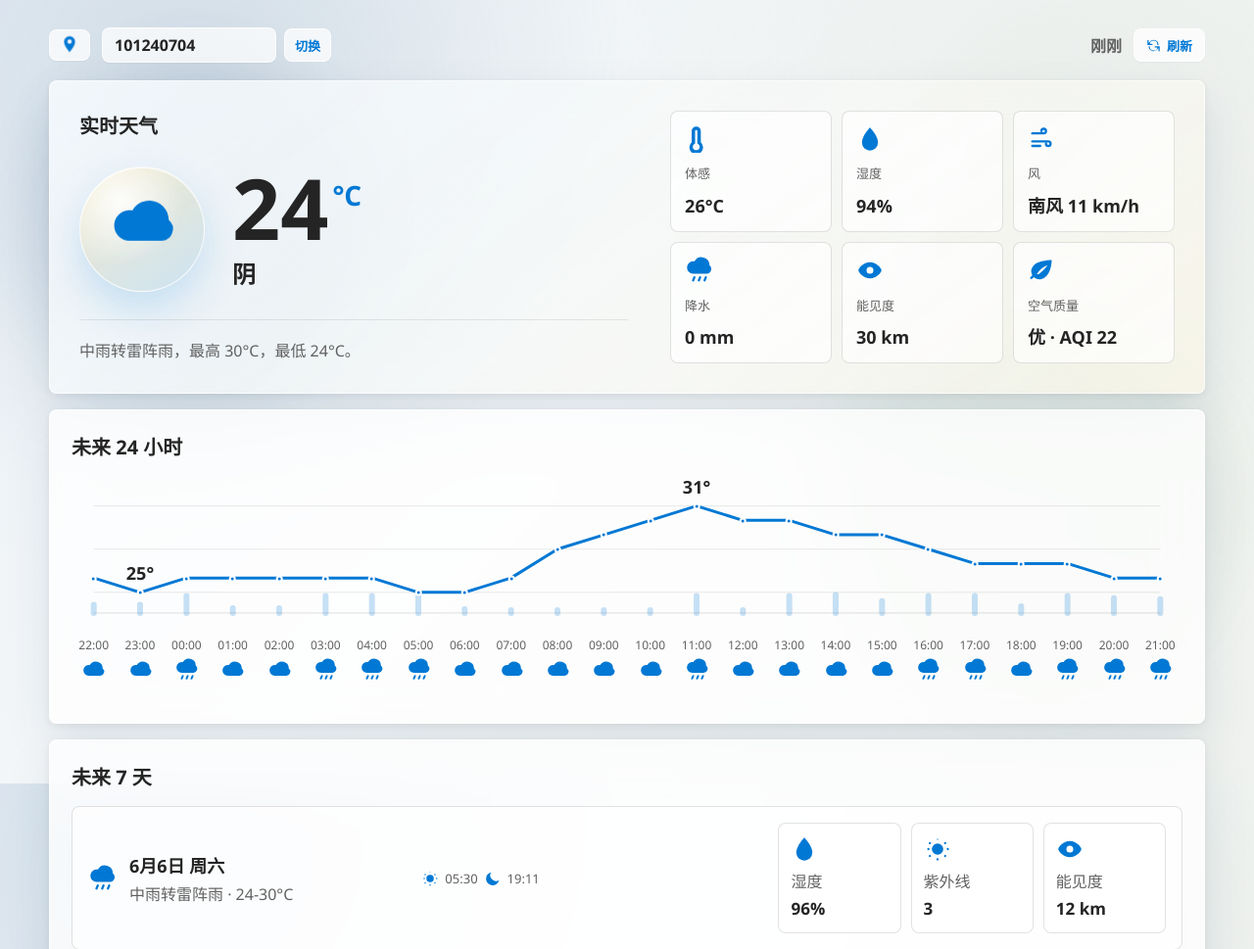
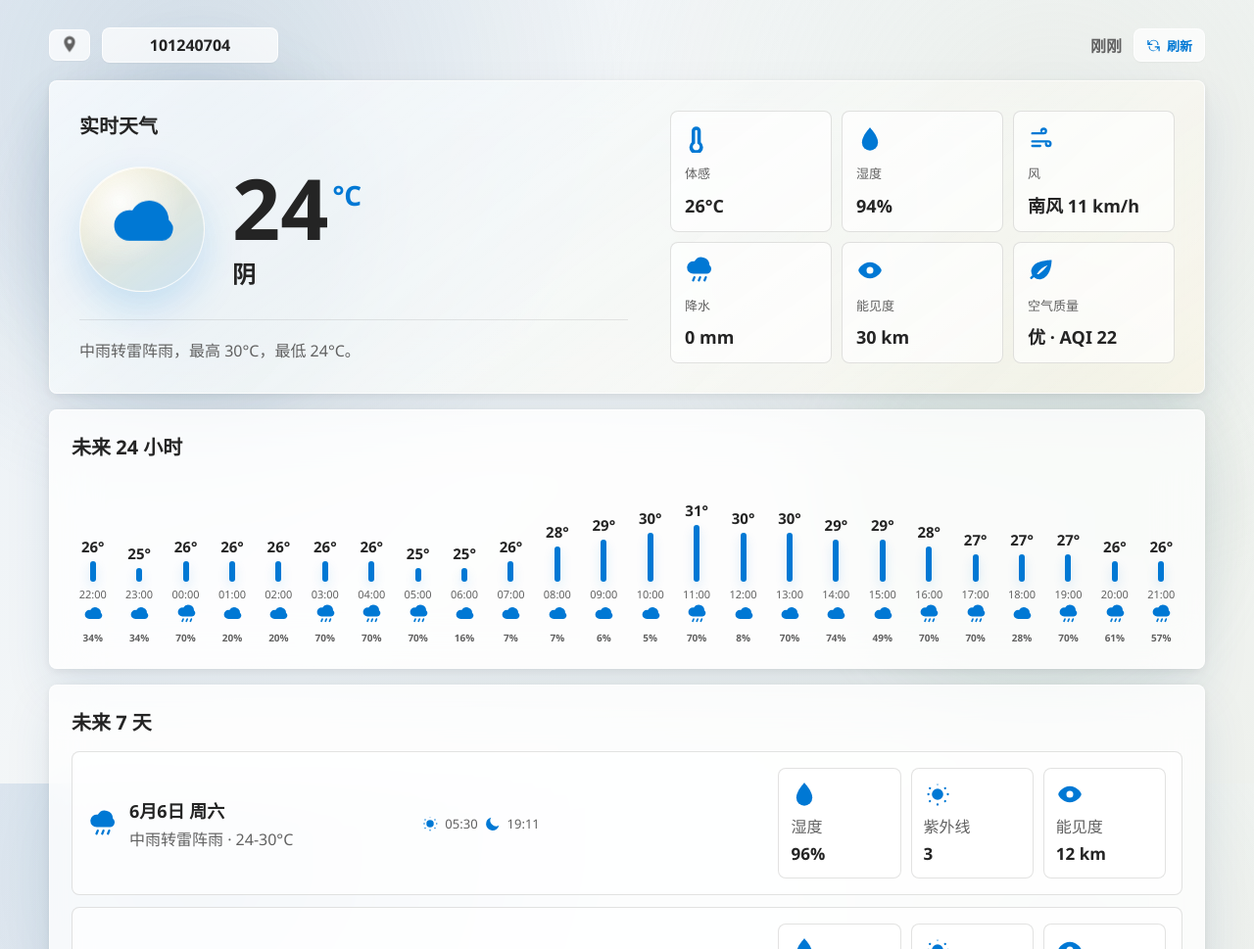
Before and after one commit to JinxiHexi602/Weather, a Flask app: page / in a window 1280 px wide. Shown: the top 969 px of the page at 98% size. Run offline with Flask 3, Linux system fonts and the light colour scheme.

Commit message:
Implement QWeather dashboard updates

```diff
--- a/app.py
+++ b/app.py
@@ -23,6 +23,7 @@ QWEATHER_TIMEOUT_SECONDS = 10
 QWEATHER_JWT_TTL_SECONDS = 900
 QWEATHER_LANGUAGE = "zh"
 QWEATHER_MAX_FETCH_ATTEMPTS = 3
+HOURLY_PREVIEW_COUNT = 24
 
 WEEKDAYS = ["周一", "周二", "周三", "周四", "周五", "周六", "周日"]
 
@@ -458,18 +459,12 @@ def chart_coord(value: float) -> str:
 
 
 def build_hourly_chart(hourly_items: list[dict[str, Any]]) -> dict[str, Any]:
-	visible_items = hourly_items[:24]
+	visible_items = hourly_items[:HOURLY_PREVIEW_COUNT]
 	values = [item.get("temperature_value") for item in visible_items if isinstance(item.get("temperature_value"), int | float)]
 	if not visible_items or not values:
 		return {
 			"points": [],
-			"ticks": [],
-			"time_labels": [],
-			"polyline": "",
-			"area_path": "",
 			"temperature_range": "暂无",
-			"bar_bottom": "146",
-			"time_y": "178",
 		}
 
 	min_temp = math.floor(min(values))
@@ -478,81 +473,27 @@ def build_hourly_chart(hourly_items: list[dict[str, Any]]) -> dict[str, Any]:
 		min_temp -= 1
 		max_temp += 1
 
-	width = 1000
-	left = 20
-	right = 980
-	top = 32
-	line_height = 92
-	bar_bottom = 146
-	max_bar_height = 26
-	count = len(visible_items)
-	span = right - left
-	step = span / (count - 1 if count > 1 else 1)
-	hit_width = min(40, step * .92)
-	icon_size = 28
-	icon_y = 194
-	time_y = 178
 	temp_span = max_temp - min_temp
-	min_label_index = next((index for index, value in enumerate(values) if value == min(values)), 0)
-	max_label_index = next((index for index, value in enumerate(values) if value == max(values)), 0)
 
 	points: list[dict[str, Any]] = []
 	for index, item in enumerate(visible_items):
 		temp_value = item.get("temperature_value")
 		if not isinstance(temp_value, int | float):
 			temp_value = min_temp
-		pop_value = item.get("probability_value") if isinstance(item.get("probability_value"), int | float) else 0
-		x = left + (span * index / (count - 1 if count > 1 else 1))
-		y = top + ((max_temp - temp_value) / temp_span * line_height)
-		bar_height = max(3, pop_value / 100 * max_bar_height) if pop_value else 0
-		show_label = index in {min_label_index, max_label_index}
+		bar_height = max(10, (temp_value - min_temp) / temp_span * 44 + 14)
 		points.append({
 			"index": index,
-			"x": chart_coord(x),
-			"y": chart_coord(y),
-			"x_percent": chart_coord(x / width * 100),
-			"y_percent": chart_coord(y / 240 * 100),
-			"hit_x": chart_coord(x - hit_width / 2),
-			"hit_width": chart_coord(hit_width),
-			"icon_x": chart_coord(x - icon_size / 2),
-			"icon_y": chart_coord(icon_y),
-			"label_y": chart_coord(max(18, y - 12)),
-			"label_y_percent": chart_coord(max(18, y - 12) / 240 * 100),
-			"bar_y": chart_coord(bar_bottom - bar_height),
-			"bar_height": chart_coord(bar_height),
+			"bar_height_px": chart_coord(bar_height),
 			"time": item["time"],
 			"icon": item["icon"],
 			"sky": item["sky"],
 			"temperature": format_chart_number(temp_value),
 			"probability": item["probability"],
-			"show_label": show_label,
 		})
-
-	tick_values = [max_temp, round((max_temp + min_temp) / 2), min_temp]
-	ticks = []
-	for value in dict.fromkeys(tick_values):
-		y = top + ((max_temp - value) / temp_span * line_height)
-		ticks.append({"label": format_chart_number(value), "y": chart_coord(y)})
-
-	time_labels = [
-		{"label": point["time"], "x": point["x"]}
-		for point in points
-		if point["index"] % 3 == 0 or point["index"] == count - 1
-	]
-
-	polyline = " ".join(f"{point['x']},{point['y']}" for point in points)
-	area_path = f"M {points[0]['x']} {bar_bottom} L {polyline.replace(' ', ' L ')} L {points[-1]['x']} {bar_bottom} Z"
 
 	return {
 		"points": points,
-		"ticks": ticks,
-		"time_labels": time_labels,
-		"polyline": polyline,
-		"area_path": area_path,
 		"temperature_range": f"{min_temp}°C - {max_temp}°C",
-		"bar_bottom": chart_coord(bar_bottom),
-		"time_y": chart_coord(time_y),
-		"width": width,
 	}
 
 
--- a/static/css/style.css
+++ b/static/css/style.css
@@ -196,6 +196,27 @@ body[data-weather-theme="wind"] {
 	box-shadow: 0 1px 2px rgba(0, 0, 0, .04);
 }
 
+.info-label:is(button) {
+	cursor: pointer;
+	transition: background .18s ease, border-color .18s ease, color .18s ease, transform .18s ease, box-shadow .18s ease;
+}
+
+.info-label:is(button):hover {
+	border-color: rgba(0, 120, 212, .24);
+	background: rgba(255, 255, 255, .92);
+	box-shadow: 0 6px 16px rgba(0, 69, 120, .08);
+	transform: translateY(-1px);
+}
+
+.info-label:is(button):active {
+	transform: translateY(0);
+}
+
+.info-label:is(button):focus-visible {
+	outline: 3px solid rgba(0, 120, 212, .32);
+	outline-offset: 2px;
+}
+
 .top-info strong {
 	display: block;
 	font-size: 18px;
@@ -213,6 +234,7 @@ body[data-weather-theme="wind"] {
 	width: 42px;
 	min-width: 42px;
 	padding: 0;
+	color: var(--text-muted);
 }
 
 .location-icon {
@@ -239,6 +261,10 @@ body[data-weather-theme="wind"] {
 	color: var(--text-muted);
 }
 
+.location-button[aria-busy="true"] {
+	pointer-events: none;
+}
+
 .location-copy strong {
 	font-size: 20px;
 }
@@ -248,12 +274,21 @@ body[data-weather-theme="wind"] {
 	display: inline-flex;
 	align-items: center;
 	gap: 8px;
+	width: 180px;
+	max-width: min(220px, calc(100vw - 118px));
 	min-width: 0;
+	height: 36px;
+	transition: width .22s cubic-bezier(.16, 1, .3, 1);
 }
 
-.city-search {
-	width: 178px;
+.city-display {
+	display: inline-flex;
+	align-items: center;
+	justify-content: center;
+	max-width: 180px;
 	height: 36px;
+	position: absolute;
+	inset: 0;
 	border: 1px solid var(--stroke);
 	border-radius: 8px;
 	background: rgba(255, 255, 255, .72);
@@ -263,12 +298,78 @@ body[data-weather-theme="wind"] {
 	font-weight: 600;
 	padding: 0 12px;
 	box-shadow: 0 1px 2px rgba(0, 0, 0, .04);
+	cursor: pointer;
+	overflow: hidden;
+	text-overflow: ellipsis;
+	white-space: nowrap;
+	opacity: 1;
+	transform: translateX(0) scale(1);
+	transition:
+		opacity .18s ease,
+		visibility .18s ease,
+		background .18s ease,
+		border-color .18s ease,
+		transform .22s cubic-bezier(.16, 1, .3, 1),
+		box-shadow .18s ease;
+	visibility: visible;
 }
 
-.city-search:focus-visible,
-.city-submit:focus-visible {
+.city-display:hover {
+	border-color: rgba(0, 120, 212, .24);
+	background: rgba(255, 255, 255, .92);
+	box-shadow: 0 6px 16px rgba(0, 69, 120, .08);
+	transform: translateY(-1px);
+}
+
+.city-display:focus-visible,
+.city-search:focus-visible {
 	outline: 3px solid rgba(0, 120, 212, .32);
 	outline-offset: 2px;
+}
+
+.city-search {
+	width: 100%;
+	height: 36px;
+	position: absolute;
+	inset: 0;
+	border: 1px solid var(--stroke);
+	border-radius: 8px;
+	background: rgba(255, 255, 255, .72);
+	color: var(--text);
+	font: inherit;
+	font-size: 16px;
+	font-weight: 600;
+	padding: 0 12px;
+	box-shadow: 0 1px 2px rgba(0, 0, 0, .04);
+	opacity: 0;
+	pointer-events: none;
+	transform: translateX(-8px) scale(.98);
+	transition:
+		opacity .18s ease,
+		visibility .18s ease,
+		transform .22s cubic-bezier(.16, 1, .3, 1),
+		border-color .18s ease,
+		background .18s ease,
+		box-shadow .18s ease;
+	visibility: hidden;
+}
+
+.city-picker.is-editing {
+	width: 220px;
+}
+
+.city-picker.is-editing .city-display {
+	opacity: 0;
+	pointer-events: none;
+	transform: translateX(8px) scale(.98);
+	visibility: hidden;
+}
+
+.city-picker.is-editing .city-search {
+	opacity: 1;
+	pointer-events: auto;
+	transform: translateX(0) scale(1);
+	visibility: visible;
 }
 
 .city-results {
@@ -321,30 +422,6 @@ body[data-weather-theme="wind"] {
 .city-result span {
 	color: var(--text-muted);
 	font-size: 12px;
-}
-
-.city-submit {
-	display: inline-flex;
-	align-items: center;
-	justify-content: center;
-	height: 34px;
-	padding: 0 10px;
-	border: 1px solid var(--stroke);
-	border-radius: 8px;
-	background: rgba(255, 255, 255, .72);
-	color: var(--accent);
-	font: inherit;
-	font-size: 13px;
-	font-weight: 600;
-	cursor: pointer;
-	transition: background .18s ease, border-color .18s ease, transform .18s ease, box-shadow .18s ease;
-}
-
-.city-submit:hover {
-	border-color: rgba(0, 120, 212, .24);
-	background: rgba(255, 255, 255, .92);
-	box-shadow: 0 6px 16px rgba(0, 69, 120, .08);
-	transform: translateY(-1px);
 }
 
 .update-copy {
@@ -767,224 +844,103 @@ body[data-weather-theme="wind"] {
 .hourly-chart-frame {
 	position: relative;
 	width: 100%;
-	height: 230px;
 }
 
-.chart-summary {
-	display: flex;
-	align-items: center;
-	justify-content: space-between;
-	gap: 16px;
+.hourly-bars {
+	display: grid;
+	grid-template-columns: repeat(24, minmax(0, 1fr));
+	align-items: end;
+	gap: 4px;
+	min-height: 174px;
 }
 
-.chart-summary span,
-.chart-legend {
-	color: var(--text-muted);
-	font-size: 13px;
-}
-
-.chart-summary strong {
-	display: block;
-	margin-top: 3px;
-	font-size: 22px;
-	font-weight: 600;
-}
-
-.chart-legend {
-	display: inline-flex;
-	align-items: center;
-	flex-wrap: wrap;
-	justify-content: flex-end;
-	gap: 12px;
-}
-
-.chart-legend span {
-	display: inline-flex;
-	align-items: center;
-	gap: 6px;
-}
-
-.legend-line,
-.legend-bar {
-	display: inline-block;
-	width: 22px;
-	height: 3px;
-	border-radius: 999px;
-	background: var(--accent);
-}
-
-.legend-bar {
-	width: 14px;
-	height: 10px;
-	background: rgba(0, 120, 212, .24);
-}
-
-.hourly-line-chart {
-	display: block;
-	width: 100%;
-	height: 100%;
-	color: var(--accent);
-}
-
-.hourly-line-chart.simplified {
-	height: 100%;
-}
-
-.chart-grid-line,
-.chart-axis {
-	stroke: rgba(96, 94, 92, .14);
-	stroke-width: 1;
-	vector-effect: non-scaling-stroke;
-}
-
-.chart-axis {
-	stroke: rgba(96, 94, 92, .2);
-}
-
-.chart-area {
-	fill: url("#hourly-area-gradient");
-}
-
-.chart-line {
-	fill: none;
-	stroke: currentColor;
-	stroke-linecap: round;
-	stroke-linejoin: round;
-	stroke-width: 3;
-	vector-effect: non-scaling-stroke;
-}
-
-.chart-rain-bar {
-	stroke: rgba(0, 120, 212, .22);
-	stroke-linecap: round;
-	stroke-width: 6;
-	vector-effect: non-scaling-stroke;
-}
-
-.chart-hit {
-	fill: transparent;
-}
-
-.chart-hour {
-	cursor: pointer;
-	outline: none;
-}
-
-.chart-hour-hit {
-	fill: transparent;
-	transition: fill .18s ease;
-}
-
-.chart-hour:hover .chart-hour-hit,
-.chart-hour:focus .chart-hour-hit {
-	fill: rgba(0, 120, 212, .055);
-}
-
-.chart-ring {
-	fill: rgba(255, 255, 255, .82);
-	opacity: 0;
-	stroke: currentColor;
-	stroke-width: 2;
-	transition: opacity .18s ease;
-}
-
-.chart-dot {
-	fill: currentColor;
-	stroke: #fff;
-	stroke-width: 3;
-}
-
-.chart-hour:hover .chart-ring,
-.chart-hour:focus .chart-ring {
-	opacity: 1;
-}
-
-.chart-hour-overlay {
-	position: absolute;
-	inset-block: 0;
-	left: var(--x);
-	width: clamp(32px, 4.2%, 64px);
+.hour-column {
+	display: grid;
+	grid-template-rows: 92px 18px 30px 14px;
+	justify-items: center;
+	align-items: end;
+	min-width: 0;
 	border: 0;
 	background: transparent;
-	color: inherit;
+	color: var(--text);
 	font: inherit;
 	cursor: pointer;
 	outline: none;
-	transform: translateX(-50%);
-}
-
-.chart-hour-overlay::before {
-	content: "";
-	position: absolute;
-	inset: 18px 0 6px;
+	padding: 4px 0;
 	border-radius: 8px;
 	transition: background .18s ease;
 }
 
-.chart-hour-overlay:hover::before,
-.chart-hour-overlay:focus-visible::before {
+.hour-column:hover,
+.hour-column:focus-visible {
 	background: rgba(0, 120, 212, .055);
 }
 
-.chart-temp-label,
-.chart-dot-overlay,
-.chart-time-label,
-.chart-icon-wrap {
-	position: absolute;
-	left: 50%;
-	transform: translateX(-50%);
-	white-space: nowrap;
+.chart-bar-stack {
+	display: grid;
+	grid-template-rows: auto auto;
+	align-content: end;
+	justify-items: center;
+	gap: 7px;
+	height: 90px;
 }
 
 .chart-temp-label {
-	top: var(--label-y);
 	color: var(--text);
-	font-size: 18px;
+	font-size: clamp(11px, 1.4vw, 15px);
 	font-weight: 600;
 	line-height: 1;
-	transform: translate(-50%, -100%);
 }
 
-.chart-dot-overlay {
-	top: var(--y);
-	width: 7px;
-	height: 7px;
-	border: 2px solid #fff;
-	border-radius: 50%;
+.chart-temp-bar {
+	display: block;
+	width: 6px;
+	height: var(--bar-height);
+	min-height: 10px;
+	border-radius: 999px;
 	background: var(--accent);
-	transform: translate(-50%, -50%);
+	box-shadow: 0 5px 12px rgba(0, 120, 212, .16);
+	transition: transform .18s ease, background .18s ease;
 }
 
-.chart-hour-overlay:hover .chart-dot-overlay,
-.chart-hour-overlay:focus-visible .chart-dot-overlay {
-	box-shadow: 0 0 0 7px rgba(255, 255, 255, .82), 0 0 0 9px rgba(0, 120, 212, .28);
+.hour-column:hover .chart-temp-bar,
+.hour-column:focus-visible .chart-temp-bar {
+	background: #256cf0;
+	transform: translateY(-2px);
 }
 
 .chart-time-label {
-	top: 72.5%;
 	color: var(--text-muted);
-	font-size: 12px;
+	font-size: clamp(8px, .95vw, 11px);
 	font-weight: 500;
 	line-height: 1;
 }
 
 .chart-icon-wrap {
-	top: 80%;
 	display: grid;
-	width: 28px;
-	height: 28px;
+	width: 24px;
+	height: 24px;
 	place-items: center;
 	color: var(--accent);
+	align-self: center;
 }
 
 .chart-icon-wrap .weather-icon {
-	width: 24px;
-	height: 24px;
+	width: 20px;
+	height: 20px;
 }
 
-.chart-hour-overlay:hover .chart-icon-wrap,
-.chart-hour-overlay:focus-visible .chart-icon-wrap {
+.hour-column:hover .chart-icon-wrap,
+.hour-column:focus-visible .chart-icon-wrap {
 	filter: drop-shadow(0 4px 8px rgba(0, 120, 212, .18));
+}
+
+.chart-pop-label {
+	color: var(--text-muted);
+	font-size: clamp(7px, .9vw, 10px);
+	font-weight: 600;
+	line-height: 1;
+	min-height: 1em;
 }
 
 .daily-stack {
--- a/templates/index.html
+++ b/templates/index.html
@@ -13,15 +13,15 @@
 	<div class="app-shell">
 		<header class="topbar">
 			<div class="top-info location-info" id="location-info" data-location-id="{{ weather.location.id }}" data-location-name="{{ weather.place }}" data-latitude="{{ weather.location.lat }}" data-longitude="{{ weather.location.lon }}">
-				<span class="info-label icon-label" aria-label="当前位置">
+				<button class="info-label icon-label location-button" id="locate-button" type="button" aria-label="重新定位" title="重新定位">
 					<span class="location-icon" aria-hidden="true"></span>
-				</span>
+				</button>
 				<form class="city-picker" id="city-picker" action="/" method="get" autocomplete="off">
+					<button class="city-display" id="city-display" type="button" aria-expanded="false" aria-controls="city-search city-results">{{ weather.place }}</button>
 					<label class="sr-only" for="city-search">搜索城市</label>
 					<input class="city-search" id="city-search" type="search" name="q" value="{{ weather.place }}" placeholder="搜索城市" aria-label="搜索城市" aria-autocomplete="list" aria-expanded="false" aria-controls="city-results">
 					<input id="city-location" type="hidden" name="location" value="{{ weather.location.id }}">
 					<div class="city-results" id="city-results" role="listbox" hidden></div>
-					<button class="city-submit" type="submit">切换</button>
 				</form>
 			</div>
 			<div class="top-info align-end update-info" id="update-info">
@@ -70,31 +70,22 @@
 				</div>
 				<div class="hourly-chart simplified">
 					<div class="hourly-chart-frame" role="img" aria-labelledby="hourly-chart-title">
-						<span id="hourly-chart-title" class="sr-only">未来 24 小时温度趋势和降水概率</span>
-						<svg class="hourly-line-chart simplified" viewBox="0 0 1000 240" preserveAspectRatio="none" aria-hidden="true">
-							{% for tick in weather.hourly_chart.ticks %}
-								<line class="chart-grid-line" x1="20" y1="{{ tick.y }}" x2="980" y2="{{ tick.y }}"></line>
-							{% endfor %}
-							<line class="chart-axis" x1="20" y1="{{ weather.hourly_chart.bar_bottom }}" x2="980" y2="{{ weather.hourly_chart.bar_bottom }}"></line>
+						<span id="hourly-chart-title" class="sr-only">未来 24 小时温度柱状图和降水概率</span>
+						<div class="hourly-bars">
 							{% for point in weather.hourly_chart.points %}
-								{% if point.bar_height != "0" %}
-									<line class="chart-rain-bar" x1="{{ point.x }}" y1="{{ point.bar_y }}" x2="{{ point.x }}" y2="{{ weather.hourly_chart.bar_bottom }}"></line>
-								{% endif %}
-							{% endfor %}
-							<polyline class="chart-line" points="{{ weather.hourly_chart.polyline }}"></polyline>
-						</svg>
-						{% for point in weather.hourly_chart.points %}
-							<button class="chart-hour-overlay detail-trigger" type="button" aria-label="查看 {{ point.time }} 天气详情，{{ point.temperature }}°C，{{ point.sky }}，降水概率 {{ point.probability }}" data-modal-target="modal-hour-{{ point.index }}" style="--x: {{ point.x_percent }}%; --y: {{ point.y_percent }}%; --label-y: {{ point.label_y_percent }}%;">
-								{% if point.show_label %}
+								<button class="hour-column detail-trigger" type="button" aria-label="查看 {{ point.time }} 天气详情，{{ point.temperature }}°C，{{ point.sky }}，降水概率 {{ point.probability }}" data-modal-target="modal-hour-{{ point.index }}" style="--bar-height: {{ point.bar_height_px }}px;">
+									<span class="chart-bar-stack">
 										<span class="chart-temp-label">{{ point.temperature }}°</span>
-								{% endif %}
-								<span class="chart-dot-overlay"></span>
+										<span class="chart-temp-bar" aria-hidden="true"></span>
+									</span>
 									<span class="chart-time-label">{{ point.time }}</span>
 									<span class="chart-icon-wrap">
 										<span class="weather-icon {{ point.icon }}"></span>
 									</span>
+									<span class="chart-pop-label">{{ point.probability }}</span>
 								</button>
 							{% endfor %}
+						</div>
 					</div>
 				</div>
 			</section>
```
Also changed, not shown: other parts of static/css/style.css (+22 -17 lines), static/js/app.js (+94 -3 lines), README.md (added), 1 other file. Lines whose indentation alone changed are shown as unchanged.
